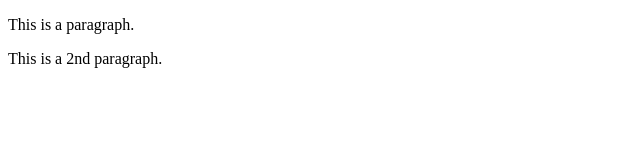
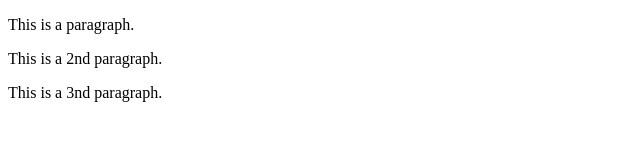
Before and after one commit to Gennadij-Kun/git-example-project, a plain HTML site: page index.html in a window 1280 px wide. Shown: the whole page, without its empty margins (0-640 px from the left). Drawn offline with Linux system fonts and the light colour scheme.

Commit message:
Added three paragraph

```diff
--- a/index.html
+++ b/index.html
@@ -11,6 +11,9 @@
 <body>
   <p>This is a paragraph.</p>
   <p>This is a 2nd paragraph.</p>
+
+  <p>This is a 3nd paragraph.</p>
+
 </body>
 
 </html>
```
